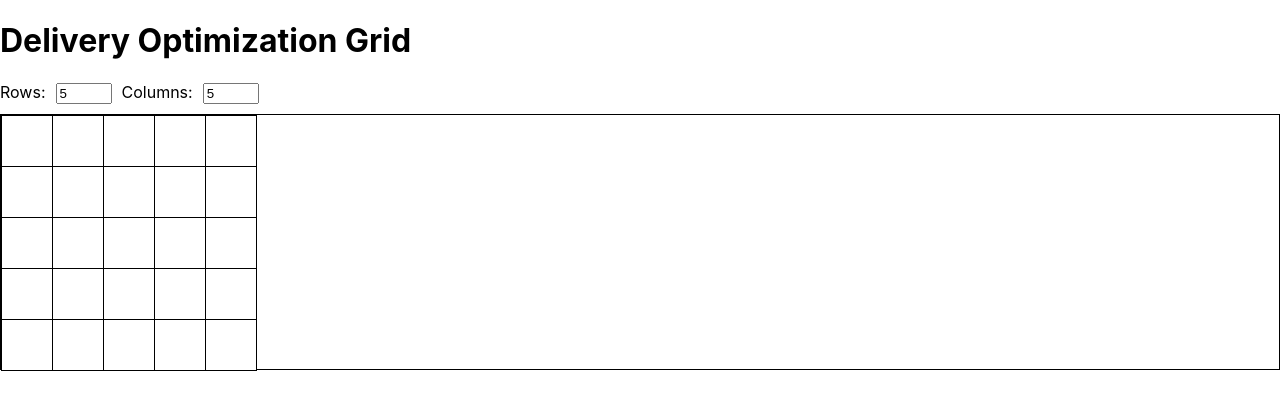
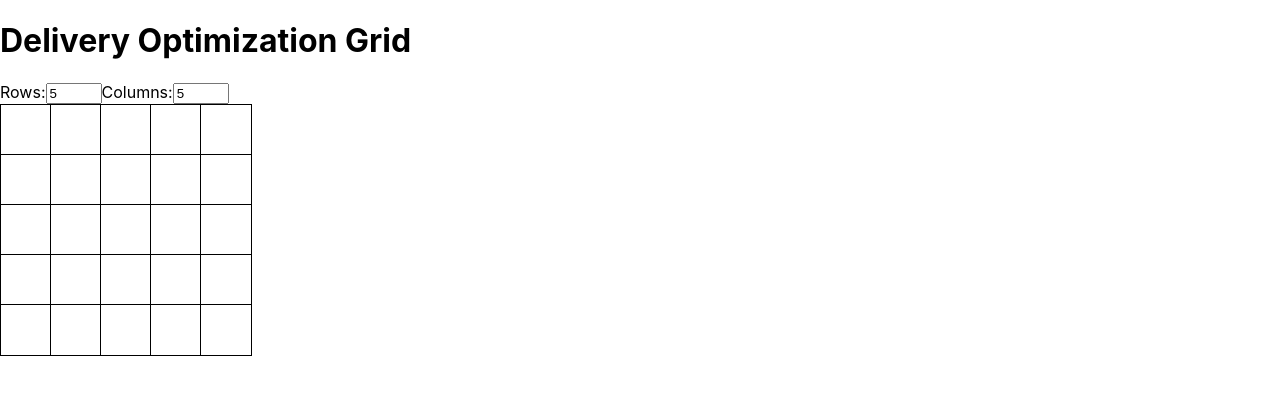
Before and after one commit to JayPatelCodes/delivery-optimization, a React (Create React App) app: page / in a window 1280 px wide. Shown: the top 410 px of the page. Built offline with nearby package versions, Linux system fonts and the light colour scheme; the HTML template or start-up script is replaced by a standard one.

Commit message:
Fixed CSS styling error that caused two lines to form across the screen, and fixed issue when removing sets of startpoints and endpoints (duplicates would form)

```diff
--- a/src/components/ResizableGrid.css
+++ b/src/components/ResizableGrid.css
@@ -2,10 +2,10 @@
 
 /* Grid container styling */
 .grid-container {
-    display: grid;
-    gap: 1px;
-    border: 1px solid black;
-  }
+  display: grid;
+  gap: 0;
+  border: none;
+}
 
   /* Grid cell styling */
   .grid-cell {
@@ -14,8 +14,6 @@
     background-color: white;
     border: 1px solid black;
     position: relative;
-    display: inline-block;
-    cursor: pointer;
   }
 
   /* Circle (start point) styling */
--- a/src/components/ResizableGrid.js
+++ b/src/components/ResizableGrid.js
@@ -1,38 +1,14 @@
 import React, { useState } from "react";
-import "./ResizableGrid.css"; // Import the CSS file
+import "./ResizableGrid.css"; // Assuming your CSS file for styling
 
-// A single grid cell component
-const GridCell = ({ row, col, size, onClick, color, shape }) => {
-  return (
-    <div
-      onClick={() => onClick(row, col)}
-      className="grid-cell" // Apply grid-cell class
-    >
-      {shape === "circle" && (
-        <div
-          className="circle"
-          style={{ backgroundColor: color }} // Apply color dynamically
-        />
-      )}
-      {shape === "square" && (
-        <div
-          className="square"
-          style={{ backgroundColor: color }} // Apply color dynamically
-        />
-      )}
-    </div>
-  );
-};
+const ResizableGrid = () => {
+  const colors = ["red", "orange", "yellow", "green", "blue"];
+  const [availableColors, setAvailableColors] = useState([...colors]);
+  const [rows, setRows] = useState(5);
+  const [cols, setCols] = useState(5);
+  const cellSize = 50;
+  const [routes, setRoutes] = useState([]);
 
-// Main ResizableGrid component
-const ResizableGrid = () => {
-  const [rows, setRows] = useState(5); // Default rows
-  const [cols, setCols] = useState(5); // Default columns
-  const cellSize = 50; // Size of each cell in pixels
-  const colors = ["red", "orange", "yellow", "green", "blue"]; // Colors for routes
-  const [routes, setRoutes] = useState([]); // Store route sets
-
-  // Handle cell click to add/remove start or end points
   const handleCellClick = (row, col) => {
     const existingRouteIndex = routes.findIndex(
       (route) =>
@@ -41,23 +17,32 @@ const ResizableGrid = () => {
     );
 
     if (existingRouteIndex !== -1) {
-      // Remove the route if the clicked point is already part of a route
+      // Remove the route and recycle its color
+      const removedRoute = routes[existingRouteIndex];
+      setAvailableColors((prev) => [...prev, removedRoute.color]);
       const updatedRoutes = [...routes];
       updatedRoutes.splice(existingRouteIndex, 1);
       setRoutes(updatedRoutes);
     } else {
-      // Add new route or update the latest route
-      const currentRoute = routes[routes.length - 1];
-      if (!currentRoute || currentRoute.end.row !== -1) {
-        // Add a new route with a start point
-        if (routes.length < 5) {
+      const lastRoute = routes[routes.length - 1];
+
+      if (routes.length < 5 && availableColors.length > 0) {
+        if (!lastRoute || lastRoute.end.row !== -1) {
+          // Add new route with start point
+          const newColor = availableColors[0];
+          setAvailableColors((prev) => prev.slice(1));
           setRoutes((prev) => [
             ...prev,
-            { start: { row, col }, end: { row: -1, col: -1 }, color: colors[prev.length] },
+            { start: { row, col }, end: { row: -1, col: -1 }, color: newColor },
           ]);
+        } else {
+          // Place the endpoint for the current route
+          const updatedRoutes = [...routes];
+          updatedRoutes[updatedRoutes.length - 1].end = { row, col };
+          setRoutes(updatedRoutes);
         }
-      } else {
-        // Add an end point to the last route
+      } else if (lastRoute && lastRoute.end.row === -1) {
+        // Ensure the final route can place an endpoint
         const updatedRoutes = [...routes];
         updatedRoutes[updatedRoutes.length - 1].end = { row, col };
         setRoutes(updatedRoutes);
@@ -65,10 +50,10 @@ const ResizableGrid = () => {
     }
   };
 
+
   return (
     <div>
-      {/* Grid resizing controls */}
-      <div style={{ marginBottom: "10px" }}>
+      <div className="grid-controls">
         <label>
           Rows:
           <input
@@ -77,7 +62,6 @@ const ResizableGrid = () => {
             onChange={(e) => setRows(Number(e.target.value) || 1)}
             min="5"
             max="20"
-            style={{ margin: "0 10px" }}
           />
         </label>
         <label>
@@ -88,12 +72,10 @@ const ResizableGrid = () => {
             onChange={(e) => setCols(Number(e.target.value) || 1)}
             min="5"
             max="20"
-            style={{ margin: "0 10px" }}
           />
         </label>
       </div>
 
-      {/* Render grid */}
       <div
         className="grid-container"
         style={{
@@ -103,30 +85,38 @@ const ResizableGrid = () => {
       >
         {[...Array(rows)].map((_, row) =>
           [...Array(cols)].map((_, col) => {
-            // Determine the shape and color for the current cell
             let shape = null;
             let cellColor = null;
 
             for (const route of routes) {
               if (route.start.row === row && route.start.col === col) {
                 shape = "circle";
-                cellColor = route.color; // Start point
+                cellColor = route.color;
               } else if (route.end.row === row && route.end.col === col) {
                 shape = "square";
-                cellColor = route.color; // End point
+                cellColor = route.color;
               }
             }
 
             return (
-              <GridCell
+              <div
                 key={`${row}-${col}`}
-                row={row}
-                col={col}
-                size={cellSize}
-                onClick={handleCellClick}
-                color={cellColor}
-                shape={shape}
-              />
+                className={`grid-cell`}
+                onClick={() => handleCellClick(row, col)}
+              >
+                {shape === "circle" && (
+                  <div
+                    className="circle"
+                    style={{ backgroundColor: cellColor }}
+                  />
+                )}
+                {shape === "square" && (
+                  <div
+                    className="square"
+                    style={{ backgroundColor: cellColor }}
+                  />
+                )}
+              </div>
             );
           })
         )}
```
